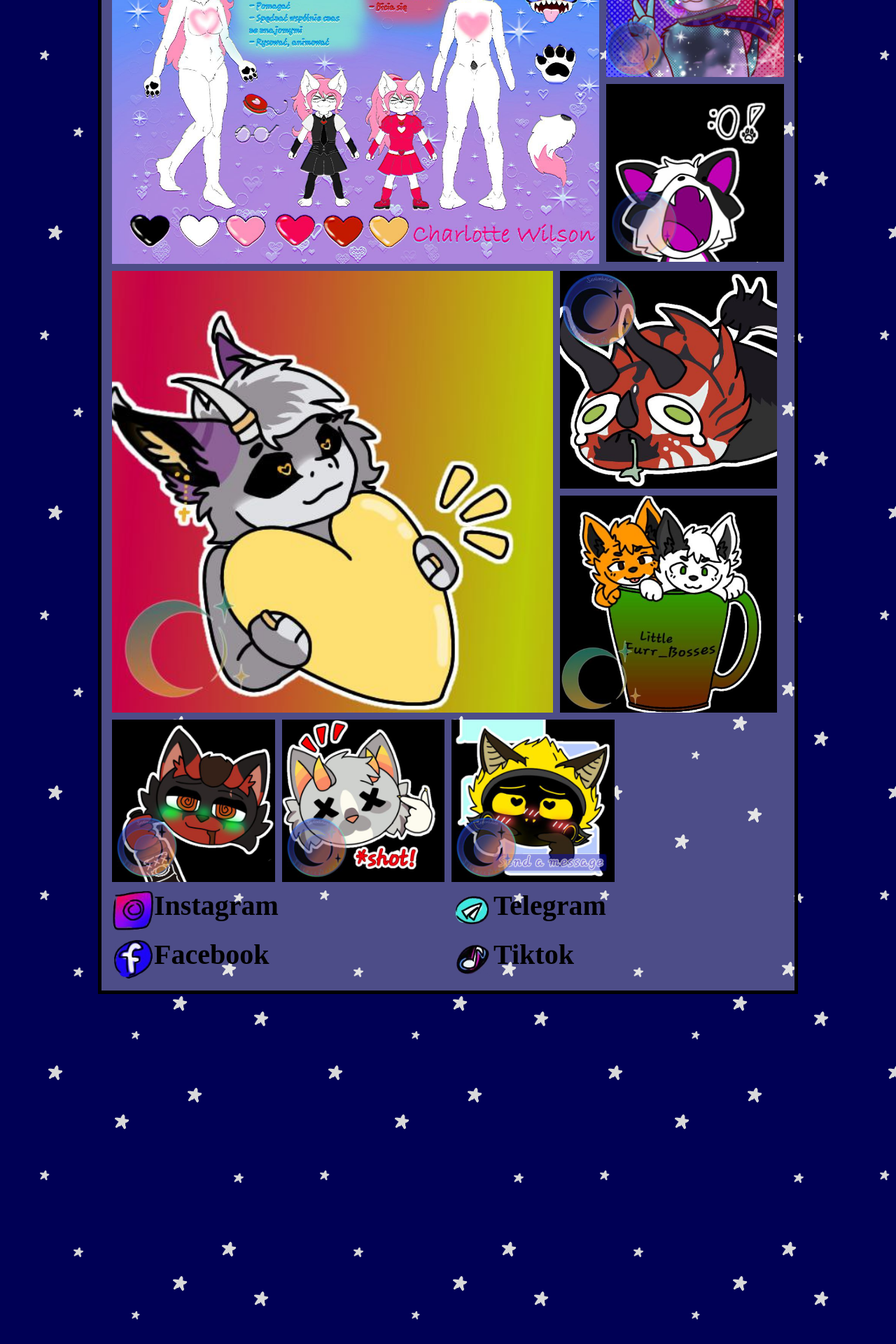
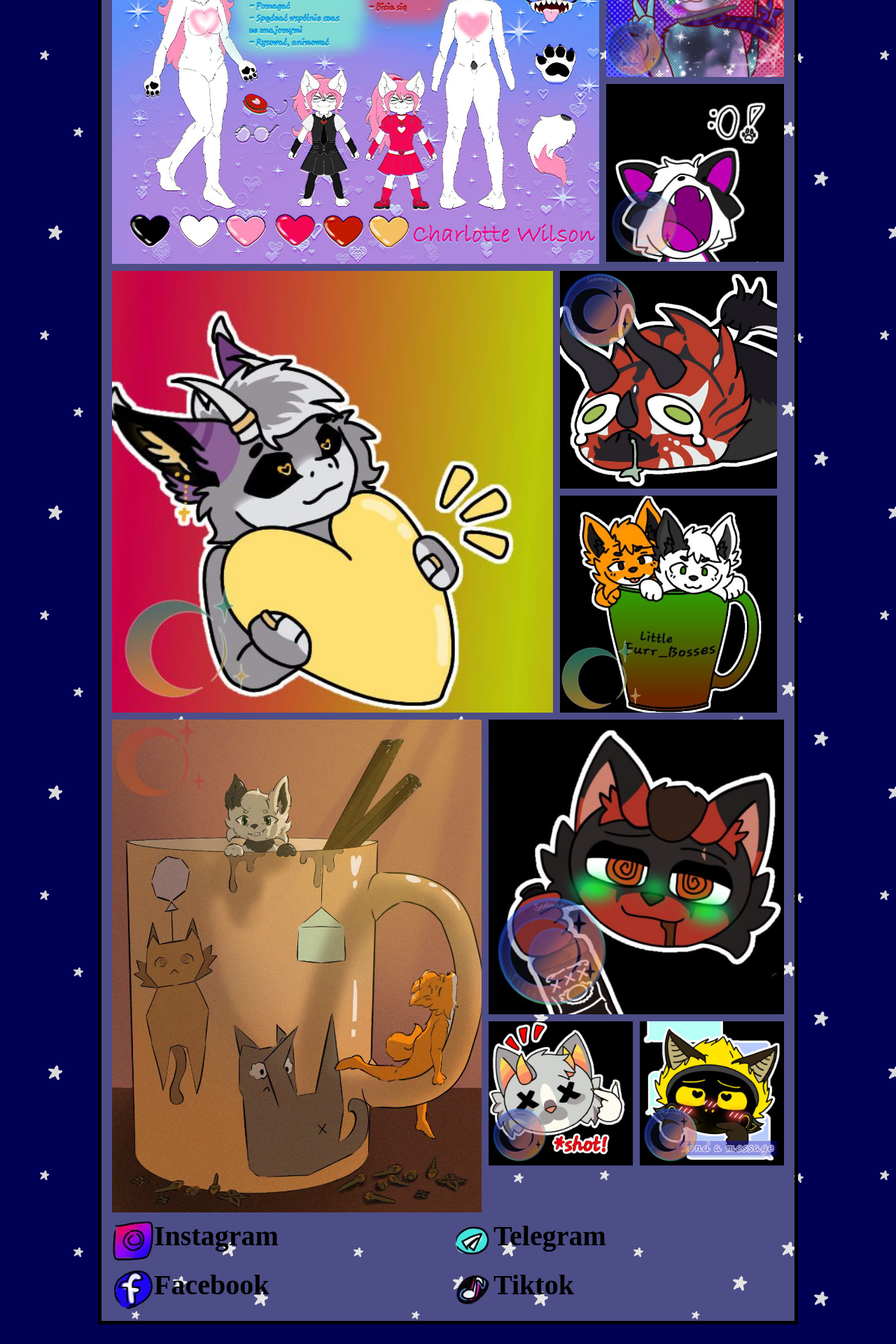
Before and after one commit to Szalonkazia/szalonkazia.github.io, a Jekyll site: the page built from przyklady.md, in a window 1280 px wide. Shown: the part 2260-4180 px from the top of the page at 70% size. Built offline with Jekyll 4.4.1, drawn with Linux system fonts in a browser that asks for light colours; some web fonts are replaced.

Commit message:
Dodaje nowy przyklad

```diff
--- a/_layouts/examples.html
+++ b/_layouts/examples.html
@@ -7,4 +7,4 @@ layout: "root"
 {% include dynamic_wide_sticker.html one="/assets/img/przyklady/4_3/art1.jpg" two="/assets/img/przyklady/1_1/sticker5.jpg" three="/assets/img/przyklady/1_1/sticker6.jpg"%}
 {% include dynamic_wide_sticker.html one="/assets/img/przyklady/4_3/art2.jpg" two="/assets/img/przyklady/1_1/sticker7.jpg" three="/assets/img/przyklady/1_1/sticker8.jpg"%}
 {% include dynamic_square_big_small.html one="/assets/img/przyklady/1_1/showcase3.jpg" two="/assets/img/przyklady/1_1/sticker13.jpg" three="/assets/img/przyklady/1_1/sticker12.jpg"%}
-{% include dynamic_square_four.html one="/assets/img/przyklady/1_1/sticker9.jpg" two="/assets/img/przyklady/1_1/sticker10.jpg" three="/assets/img/przyklady/1_1/sticker11.jpg" four=""%}
+{% include dynamic_various_5_6.html one="/assets/img/przyklady/5_6/art3.jpg" two="/assets/img/przyklady/1_1/sticker9.jpg" three="/assets/img/przyklady/1_1/sticker10.jpg" four="/assets/img/przyklady/1_1/sticker11.jpg"%}
```
Also changed, not shown: assets/img/przyklady/5_6/art3.jpg (added).
